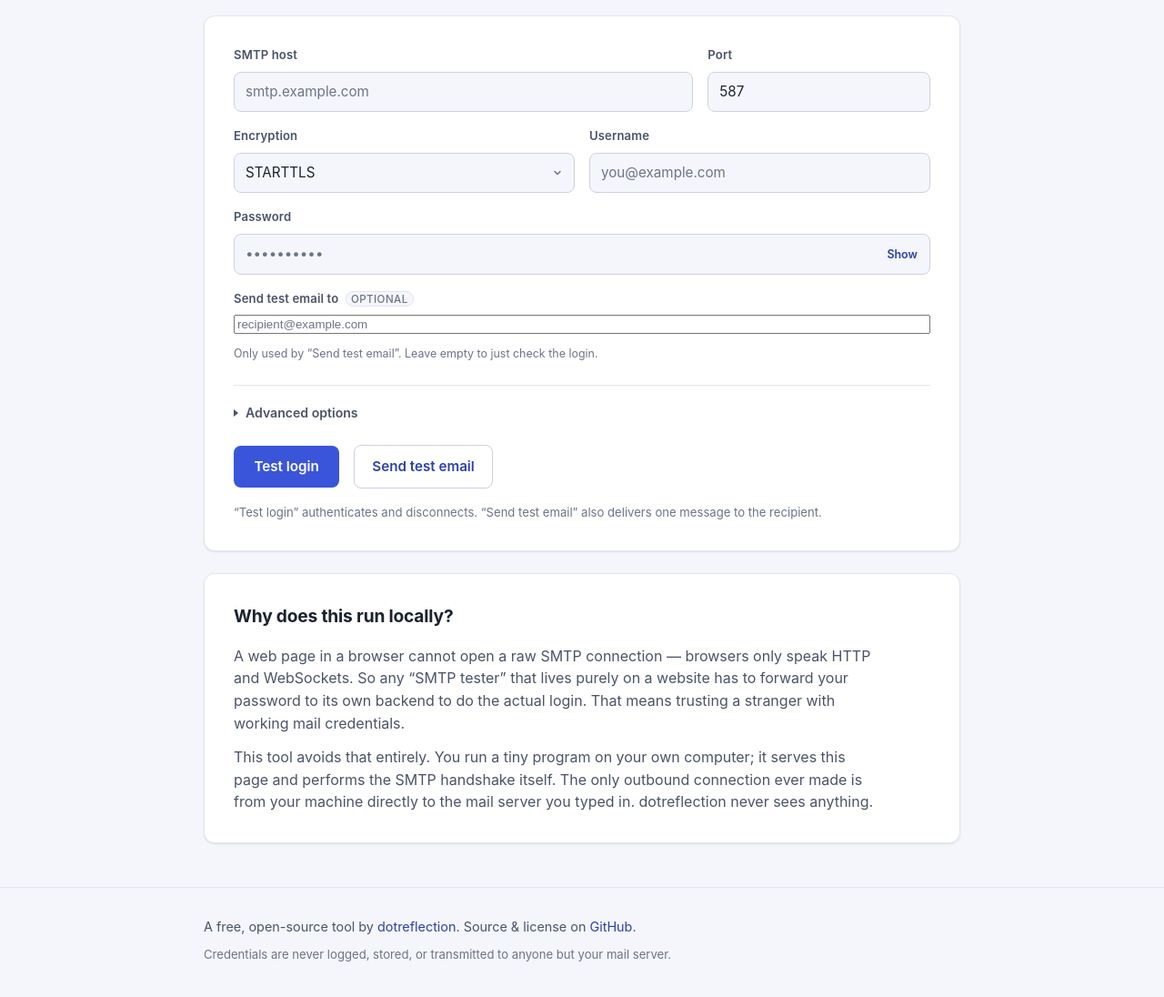
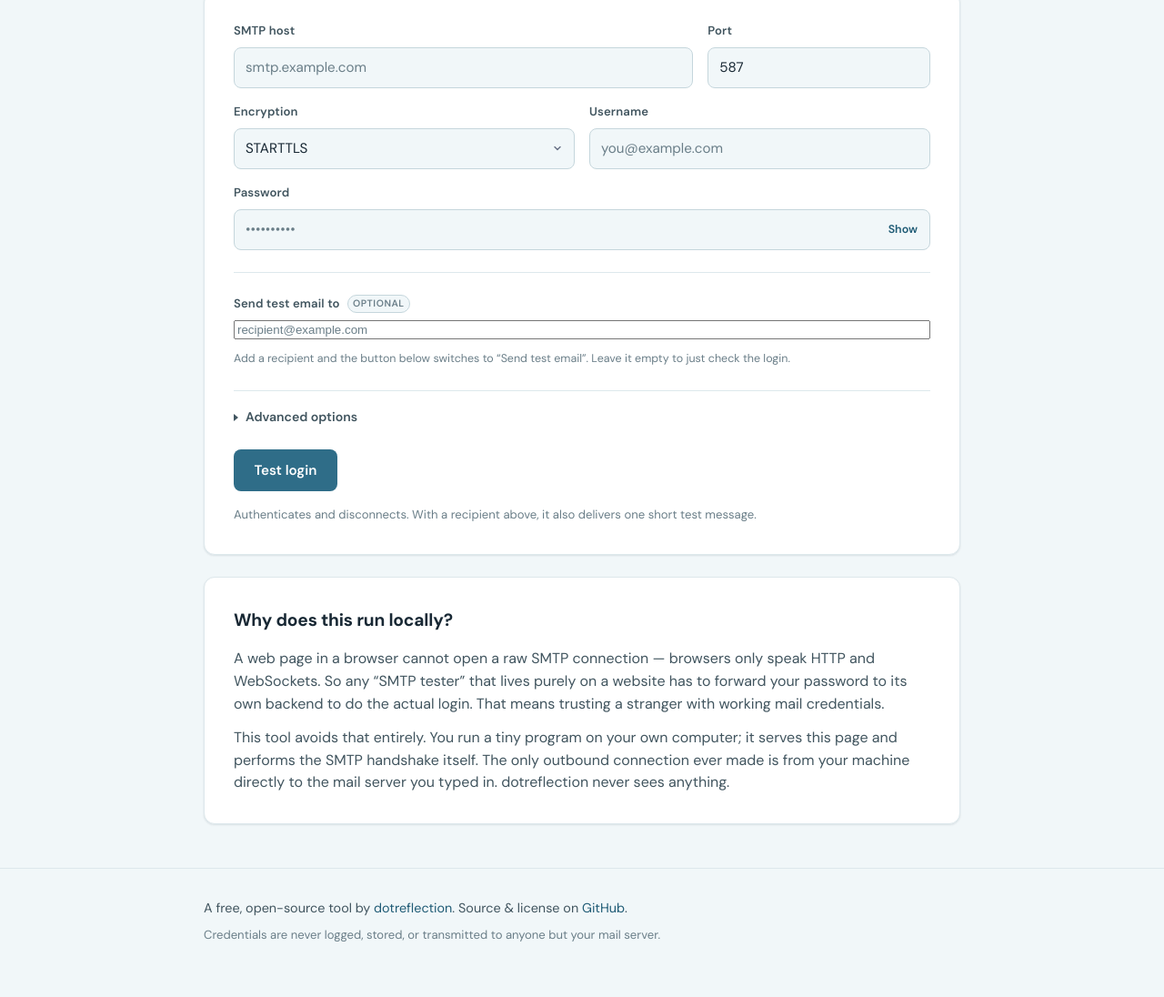
Before and after one commit to dotreflection/smtp-login-checker, a website: page public/index.html in a window 1280 px wide. Shown: the part 712-1808 px from the top of the page at 91% size. Drawn offline with Linux system fonts and the light colour scheme.

Commit message:
interface overhaul

```diff
--- a/public/app.js
+++ b/public/app.js
@@ -5,7 +5,6 @@
 (function () {
   const form = document.getElementById('smtp-form');
   const submit = document.getElementById('submit');
-  const sendBtn = document.getElementById('send');
   const security = document.getElementById('security');
   const port = document.getElementById('port');
   const toInput = document.getElementById('to');
@@ -47,21 +46,20 @@
     togglePassword.setAttribute('aria-label', show ? 'Hide password' : 'Show password');
   });
 
-  // Clear the "recipient required" message as soon as the user types one.
-  toInput.addEventListener('input', () => toInput.setCustomValidity(''));
+  // One button, two modes: empty recipient -> "Test login" (auth only); a
+  // recipient -> "Send test email". The label follows what the user typed.
+  const idleLabel = () => (toInput.value.trim() ? 'Send test email' : 'Test login');
+  const refreshButton = () => { if (!submit.disabled) submit.querySelector('.btn-label').textContent = idleLabel(); };
+  toInput.addEventListener('input', refreshButton);
 
-  // "Test login" submits the form; "Send test email" is a separate action.
   form.addEventListener('submit', (event) => {
     event.preventDefault();
-    run('auth', submit);
+    run();
   });
-  sendBtn.addEventListener('click', () => run('send', sendBtn));
 
-  async function run(action, button) {
-    if (action === 'send' && !toInput.value.trim()) {
-      toInput.setCustomValidity('Enter a recipient to send a test email.');
-    }
+  async function run() {
     if (!form.reportValidity()) return;
+    const action = toInput.value.trim() ? 'send' : 'auth';
 
     const payload = {
       host: form.host.value.trim(),
@@ -83,7 +81,7 @@
       return;
     }
 
-    setBusy(button, true);
+    setBusy(true, action);
     try {
       const response = await fetch('api/check', {
         method: 'POST',
@@ -100,7 +98,7 @@
     } catch {
       renderError('Could not reach the local checker. Is the server still running?');
     } finally {
-      setBusy(button, false);
+      setBusy(false, action);
     }
   }
 
@@ -147,17 +145,11 @@
     flash(downloadBtn, 'Saved');
   });
 
-  function setBusy(button, busy) {
-    [submit, sendBtn].forEach((b) => { b.disabled = busy; });
-    const label = button.querySelector('.btn-label');
-    if (busy) {
-      button.classList.add('is-busy');
-      label.dataset.idle = label.textContent;
-      label.textContent = button === submit ? 'Testing…' : 'Sending…';
-    } else {
-      button.classList.remove('is-busy');
-      if (label.dataset.idle) label.textContent = label.dataset.idle;
-    }
+  function setBusy(busy, action) {
+    submit.disabled = busy;
+    submit.classList.toggle('is-busy', busy);
+    const label = submit.querySelector('.btn-label');
+    label.textContent = busy ? (action === 'send' ? 'Sending…' : 'Testing…') : idleLabel();
   }
 
   function showHostedGuidance() {
--- a/public/index.html
+++ b/public/index.html
@@ -3,6 +3,7 @@
   <head>
     <meta charset="utf-8" />
     <meta name="viewport" content="width=device-width, initial-scale=1" />
+    <meta name="theme-color" content="#182834" />
     <!-- Same policy the local server sends as a header, so the hosted landing page
          is equally locked down: it loads and contacts nothing but its own origin. -->
     <meta
@@ -141,9 +142,12 @@
             </div>
 
             <div class="field field-to">
-              <label for="to">Send test email to <span class="label-optional">optional</span></label>
+              <label for="to">
+                <span>Send test email to</span>
+                <span class="label-optional">optional</span>
+              </label>
               <input id="to" name="to" type="email" inputmode="email" placeholder="recipient@example.com" spellcheck="false" autocapitalize="off" autocomplete="off" />
-              <p class="hint">Only used by “Send test email”. Leave empty to just check the login.</p>
+              <p class="hint">Add a recipient and the button below switches to “Send test email”. Leave it empty to just check the login.</p>
             </div>
           </div>
 
@@ -178,15 +182,11 @@
           </details>
 
           <div class="actions">
-            <button type="submit" id="submit" class="primary" data-action="auth">
+            <button type="submit" id="submit" class="primary">
               <span class="btn-label">Test login</span>
               <span class="spinner" aria-hidden="true"></span>
             </button>
-            <button type="button" id="send" class="secondary" data-action="send">
-              <span class="btn-label">Send test email</span>
-              <span class="spinner" aria-hidden="true"></span>
-            </button>
-            <p class="actions-note">“Test login” authenticates and disconnects. “Send test email” also delivers one message to the recipient.</p>
+            <p class="actions-note">Authenticates and disconnects. With a recipient above, it also delivers one short test message.</p>
           </div>
         </form>
       </section>
--- a/public/style.css
+++ b/public/style.css
@@ -1,4 +1,4 @@
-/* smtp-login-checker — design tokens + layout. No external fonts or assets. */
+/* smtp-login-checker — design tokens + layout. Self-hosted font, no third-party requests. */
 
 :root {
   /* Spacing scale (4px base) */
@@ -15,18 +15,19 @@
   --radius-sm: 8px;
   --maxw: 880px;
 
-  /* Light palette — calm slate with a single indigo accent */
-  --bg: #f4f6fb;
+  /* Light palette — dotreflection brand: deep navy-teal ink, muted blue accent */
+  --bg: #f1f7f9;
   --bg-elevated: #ffffff;
-  --ink: #1b2230;
-  --ink-soft: #4a5468;
-  --ink-faint: #6b7488;
-  --line: #e2e6ef;
-  --line-strong: #ccd2e0;
+  --ink: #182834;
+  --ink-soft: #41555f;
+  --ink-faint: #6a7e88;
+  --line: #dde8ec;
+  --line-strong: #c5d6dc;
 
-  --accent: #3a55d9;
-  --accent-ink: #2c41ad;
-  --accent-wash: #eef1fd;
+  --accent: #2f6d88;        /* primary button background (white text passes AA) */
+  --accent-strong: #25596f; /* button hover */
+  --accent-ink: #1f5b75;    /* links, icons, text on the light wash */
+  --accent-wash: #e6f1f5;   /* tinted surfaces, chips, focus rings */
 
   --success: #137a4b;
   --success-wash: #e6f6ee;
@@ -37,26 +38,37 @@
   --warning: #8a5a00;
   --warning-wash: #fdf3e1;
 
-  --shadow-sm: 0 1px 2px rgba(20, 28, 48, 0.06), 0 1px 3px rgba(20, 28, 48, 0.04);
-  --shadow-md: 0 4px 14px rgba(20, 28, 48, 0.08), 0 2px 4px rgba(20, 28, 48, 0.04);
+  --shadow-sm: 0 1px 2px rgba(24, 40, 52, 0.06), 0 1px 3px rgba(24, 40, 52, 0.05);
+  --shadow-md: 0 4px 14px rgba(24, 40, 52, 0.09), 0 2px 4px rgba(24, 40, 52, 0.05);
 
-  --font: -apple-system, BlinkMacSystemFont, "Segoe UI", Roboto, Helvetica, Arial, sans-serif;
+  --font: "DM Sans", -apple-system, BlinkMacSystemFont, "Segoe UI", Roboto, Helvetica, Arial, sans-serif;
   --mono: ui-monospace, SFMono-Regular, "SF Mono", Menlo, Consolas, "Liberation Mono", monospace;
+}
+
+/* Self-hosted DM Sans (variable weight, latin). No third-party font requests,
+   so the strict CSP and the "nothing leaves your machine" promise both hold. */
+@font-face {
+  font-family: "DM Sans";
+  font-style: normal;
+  font-weight: 100 1000;
+  font-display: swap;
+  src: url("fonts/dm-sans-latin-wght-normal.woff2") format("woff2");
 }
 
 @media (prefers-color-scheme: dark) {
   :root {
-    --bg: #0e1220;
-    --bg-elevated: #161b2c;
-    --ink: #e8ecf6;
-    --ink-soft: #aab2c7;
-    --ink-faint: #828ba3;
-    --line: #262d42;
-    --line-strong: #333c56;
+    --bg: #0f1c24;
+    --bg-elevated: #182834;   /* brand navy-teal surface */
+    --ink: #e7eff2;
+    --ink-soft: #a6bcc4;
+    --ink-faint: #7c919b;
+    --line: #243a47;
+    --line-strong: #335160;
 
-    --accent: #8fa2ff;
-    --accent-ink: #aab8ff;
-    --accent-wash: #1c2238;
+    --accent: #3c7f9e;        /* button background (white text) */
+    --accent-strong: #336c83; /* button hover */
+    --accent-ink: #9fcadb;    /* links and icons on dark surfaces */
+    --accent-wash: #16323f;   /* tinted dark surfaces */
 
     --success: #59d39b;
     --success-wash: #12241c;
@@ -188,7 +200,7 @@ code {
   display: flex;
   align-items: stretch;
   gap: var(--s-3);
-  background: #11151f;
+  background: #13242e;
   border: 1px solid var(--line-strong);
   border-radius: var(--radius);
   padding: var(--s-3) var(--s-3) var(--s-3) var(--s-4);
@@ -382,16 +394,29 @@ input::placeholder { color: var(--ink-faint); }
 .checkbox input { width: 17px; height: 17px; accent-color: var(--accent); }
 .hint { margin: var(--s-1) 0 0; font-size: 0.78rem; color: var(--ink-faint); }
 .label-optional {
-  font-weight: 500;
-  font-size: 0.72rem;
+  font-weight: 600;
+  font-size: 0.66rem;
   text-transform: uppercase;
-  letter-spacing: 0.04em;
+  letter-spacing: 0.05em;
   color: var(--ink-faint);
   background: var(--bg);
-  border: 1px solid var(--line);
+  border: 1px solid var(--line-strong);
   border-radius: 999px;
-  padding: 0.05em 0.45em;
-  margin-left: 0.35em;
+  padding: 0.1em 0.5em;
+  line-height: 1.5;
+}
+
+/* The optional "send a test email" row, separated from the credentials above. */
+.field-to {
+  grid-column: span 6;
+  margin-top: var(--s-2);
+  padding-top: var(--s-5);
+  border-top: 1px solid var(--line);
+}
+.field-to > label {
+  display: flex;
+  align-items: center;
+  gap: var(--s-2);
 }
 
 .advanced {
@@ -439,26 +464,10 @@ input::placeholder { color: var(--ink-faint); }
   cursor: pointer;
   transition: background 0.15s, transform 0.05s;
 }
-.primary:hover { background: var(--accent-ink); }
+.primary:hover { background: var(--accent-strong); }
 .primary:active { transform: translateY(1px); }
 .primary:focus-visible { outline: 3px solid var(--accent-wash); outline-offset: 2px; }
 .primary[disabled] { opacity: 0.7; cursor: progress; }
-
-.secondary {
-  display: inline-flex; align-items: center; gap: var(--s-2);
-  font: inherit; font-weight: 600; font-size: 0.95rem;
-  color: var(--accent-ink);
-  background: transparent;
-  border: 1px solid var(--line-strong);
-  border-radius: var(--radius-sm);
-  padding: 0.7rem 1.2rem;
-  cursor: pointer;
-  transition: border-color 0.15s, background 0.15s, transform 0.05s;
-}
-.secondary:hover { border-color: var(--accent); background: var(--accent-wash); }
-.secondary:active { transform: translateY(1px); }
-.secondary:focus-visible { outline: 3px solid var(--accent-wash); outline-offset: 2px; }
-.secondary[disabled] { opacity: 0.6; cursor: progress; }
 
 .spinner {
   display: none;
@@ -468,8 +477,6 @@ input::placeholder { color: var(--ink-faint); }
   border-radius: 50%;
   animation: spin 0.7s linear infinite;
 }
-/* On the light-background secondary button the spinner needs accent colours. */
-.secondary .spinner { border-color: var(--accent-wash); border-top-color: var(--accent); }
 .is-busy .spinner { display: inline-block; }
 @keyframes spin { to { transform: rotate(360deg); } }
 @media (prefers-reduced-motion: reduce) { .spinner { animation: none; } }
--- a/server.js
+++ b/server.js
@@ -28,6 +28,7 @@ const MIME = {
   '.js': 'text/javascript; charset=utf-8',
   '.svg': 'image/svg+xml',
   '.ico': 'image/x-icon',
+  '.woff2': 'font/woff2',
   '.webmanifest': 'application/manifest+json',
 };
 
```
Also changed, not shown: public/favicon.svg, public/fonts/dm-sans-latin-wght-normal.woff2 (added).
